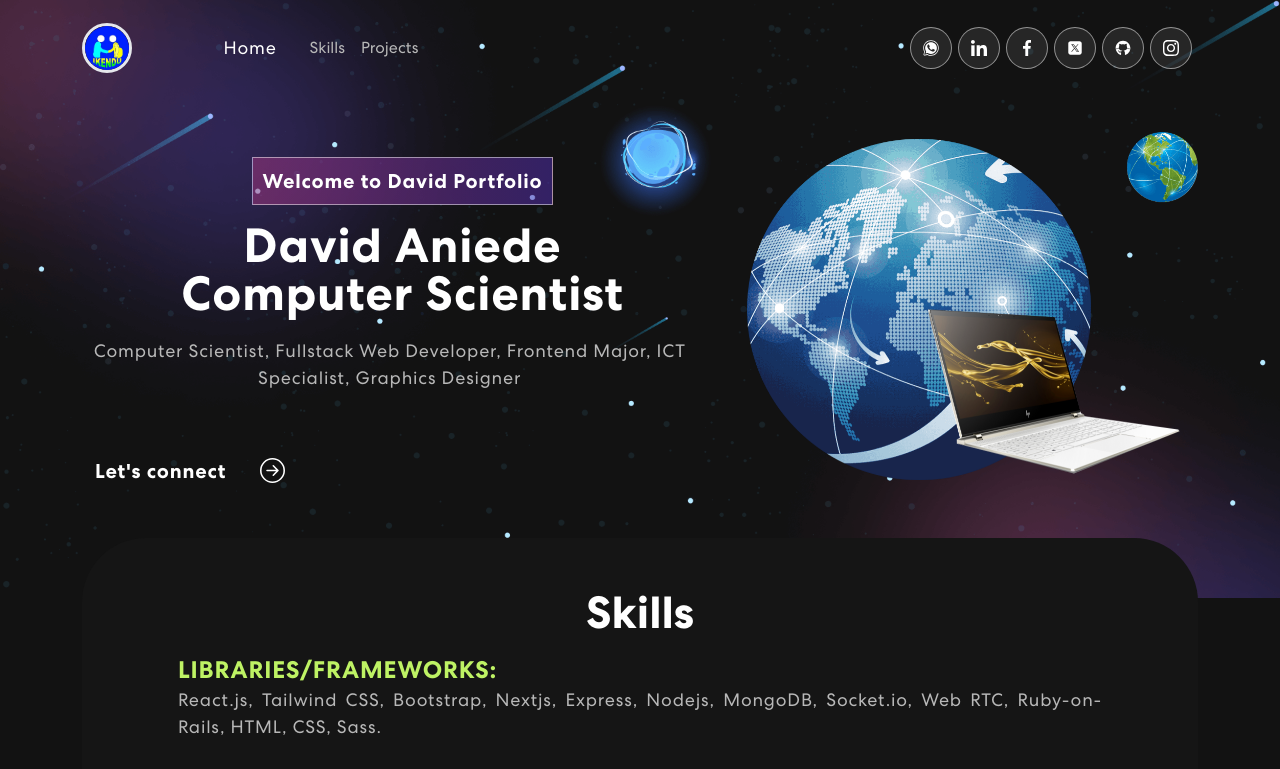
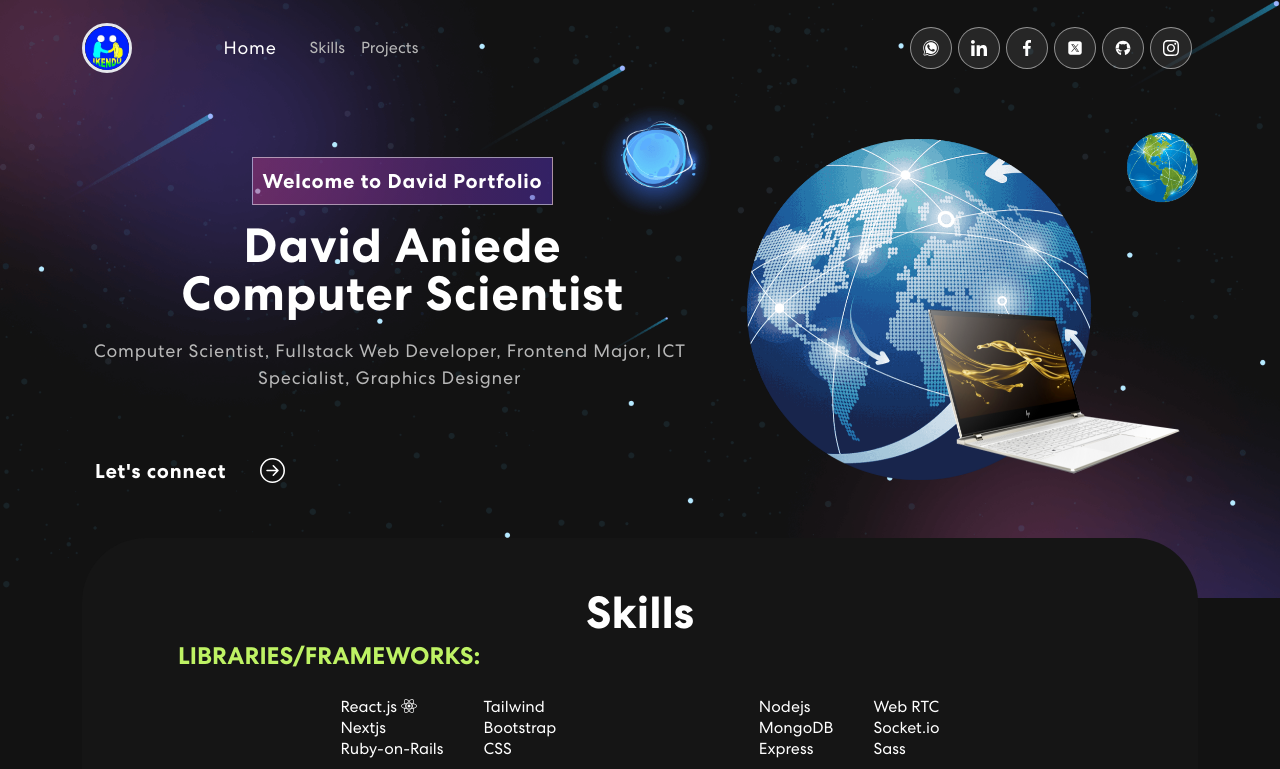
Before and after one commit to Ikendu/portfolio, a React (Vite) app in the folder client/: page / in a window 1280 px wide. Shown: the top 769 px of the page. Built offline with nearby package versions, Linux system fonts and the light colour scheme.

Commit message:
more on portfolio

```diff
--- a/client/index.html
+++ b/client/index.html
@@ -4,6 +4,10 @@
     <meta charset="UTF-8" />
     <link rel="icon" type="image/svg+xml" href="./src/assets/icons/logo.jpg" />
     <meta name="viewport" content="width=device-width, initial-scale=1.0" />
+    <script
+      src="https://kit.fontawesome.com/5108a58a34.js"
+      crossorigin="anonymous"
+    ></script>
     <title>David Concept</title>
   </head>
   <body>
--- a/client/src/components/Skills.jsx
+++ b/client/src/components/Skills.jsx
@@ -1,4 +1,5 @@
 import { Col, Container, Row } from "react-bootstrap";
+import { Facebook, Twitter } from "react-bootstrap-icons";
 import Carousel from "react-multi-carousel";
 import "react-multi-carousel/lib/styles.css";
 import meter55 from "../assets/meter/meter55.png";
@@ -78,14 +79,40 @@ export default function Skills() {
             <div className="skill-bx p-3 py-5 ">
               <h2>Skills</h2>
               <div className="text-justify md:mx-20">
-                <p>
+                <div>
                   <b className="text-2xl text-lime-300">
-                    LIBRARIES/FRAMEWORKS:{" "}
+                    LIBRARIES/FRAMEWORKS:
                   </b>
                   <br />
-                  React.js, Tailwind CSS, Bootstrap, Nextjs, Express, Nodejs,
-                  MongoDB, Socket.io, Web RTC, Ruby-on-Rails, HTML, CSS, Sass.
-                </p>
+                  <div className="flex gap-10 my-4 justify-content-evenly">
+                    <div className="flex gap-10 ">
+                      <ul>
+                        <li>
+                          React.js <i class="fa-brands fa-react"></i>
+                        </li>
+                        <li>Nextjs</li>
+                        <li>Ruby-on-Rails</li>
+                      </ul>
+                      <ul>
+                        <li>Tailwind</li>
+                        <li>Bootstrap</li>
+                        <li>CSS</li>
+                      </ul>
+                    </div>
+                    <div className="flex gap-10">
+                      <ul>
+                        <li>Nodejs</li>
+                        <li>MongoDB</li>
+                        <li>Express</li>
+                      </ul>
+                      <ul>
+                        <li>Web RTC</li>
+                        <li>Socket.io</li>
+                        <li>Sass</li>
+                      </ul>
+                    </div>
+                  </div>
+                </div>
 
                 <p>
                   <b className="text-[1.3rem] text-lime-300 ">
```
Also changed, not shown: client/src/assets/icons/nextjsIcon.svg (added).
